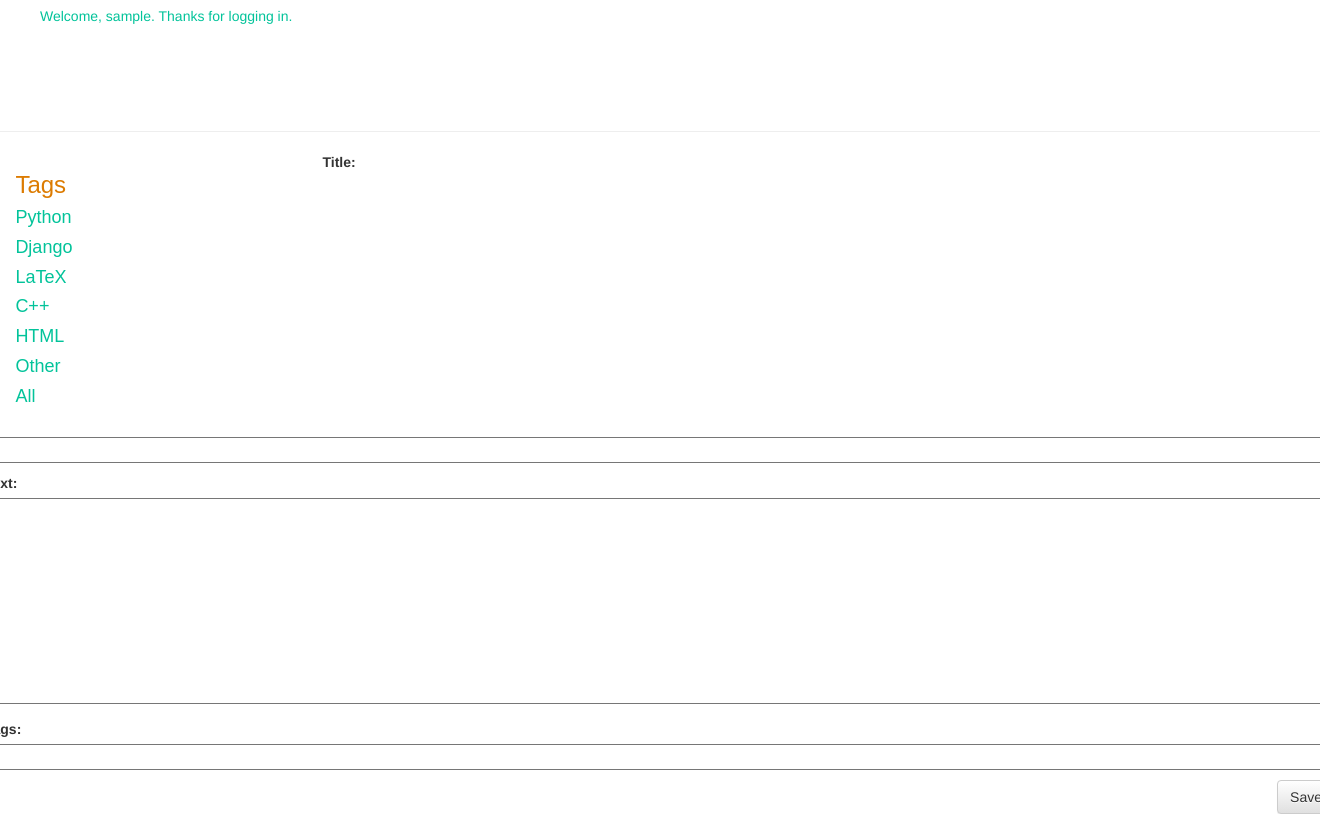
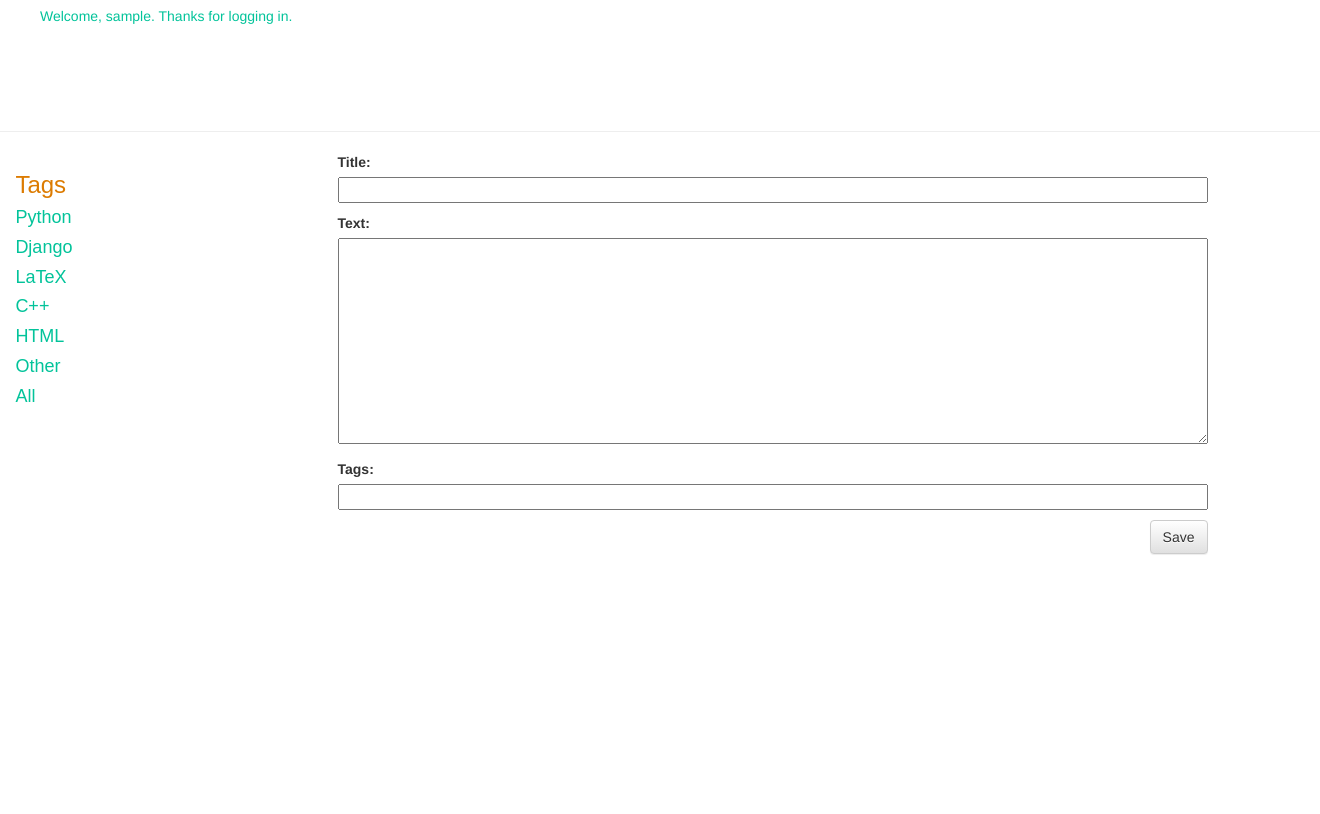
Before and after one commit to philsupertramp/wiki, a Django app: page /post/new/ in a window 1320 px wide; the page is wider, and only the part inside the window is pictured. After the commit the page ends 555 px from the top of that part, so only its background shows below. Run offline with Django 3.2, Linux system fonts and the light colour scheme; the visitor is signed in with stand-in values (Sample User, id 1); some libraries are stand-ins or nearby versions.

Commit message:
html typos

```diff
--- a/elements/templates/elements/post_detail.html
+++ b/elements/templates/elements/post_detail.html
@@ -1,7 +1,7 @@
 {% extends 'wiki/base.html' %}
 
 {% block content %}
-    <div class="post">
+    <div class="col-md-8">
         {% if post.published_date %}
             <div class="date">
                Published: {{ post.published_date }}
--- a/elements/templates/elements/post_edit.html
+++ b/elements/templates/elements/post_edit.html
@@ -1,7 +1,7 @@
 {% extends 'wiki/base.html' %}
 
 {% block content %}
-    <div class="vertical-box">
+    <div class="col-md-8">
     <!--<h1>New post</h1>-->
 		<div >
 			<form method="POST" class="post-form">{% csrf_token %}
--- a/elements/templates/elements/post_list.html
+++ b/elements/templates/elements/post_list.html
@@ -2,7 +2,6 @@
 
 {% block content %}
 <div class="content container">
-<div class="row">
 <div class="col-md-8">
     {% if posts %}
         {% for post in posts %}
```
Also changed, not shown: elements/templates/wiki/home.html (+6 -7 lines). Lines whose indentation alone changed are shown as unchanged.
